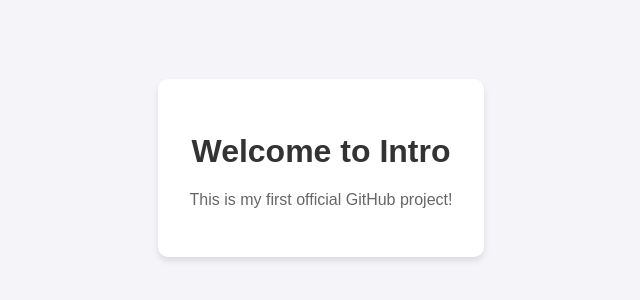
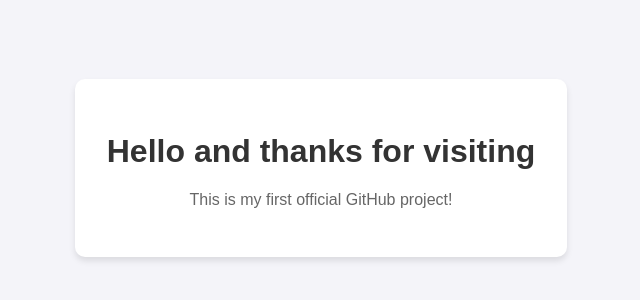
Before and after one commit to AddeR4WL/Intro, a plain HTML site: page index.html in a window 1280 px wide. Shown: the part 232-532 px from the top of the page, without its empty margins (319-959 px from the left). Drawn offline with Linux system fonts and the light colour scheme.

Commit message:
Update welcome message in index.html

```diff
--- a/index.html
+++ b/index.html
@@ -27,7 +27,7 @@
 </head>
 <body>
     <div class="card">
-        <h1>Welcome to Intro</h1>
+        <h1>Hello and thanks for visiting</h1>
         <p>This is my first official GitHub project!</p>
     </div>
 </body>
```
